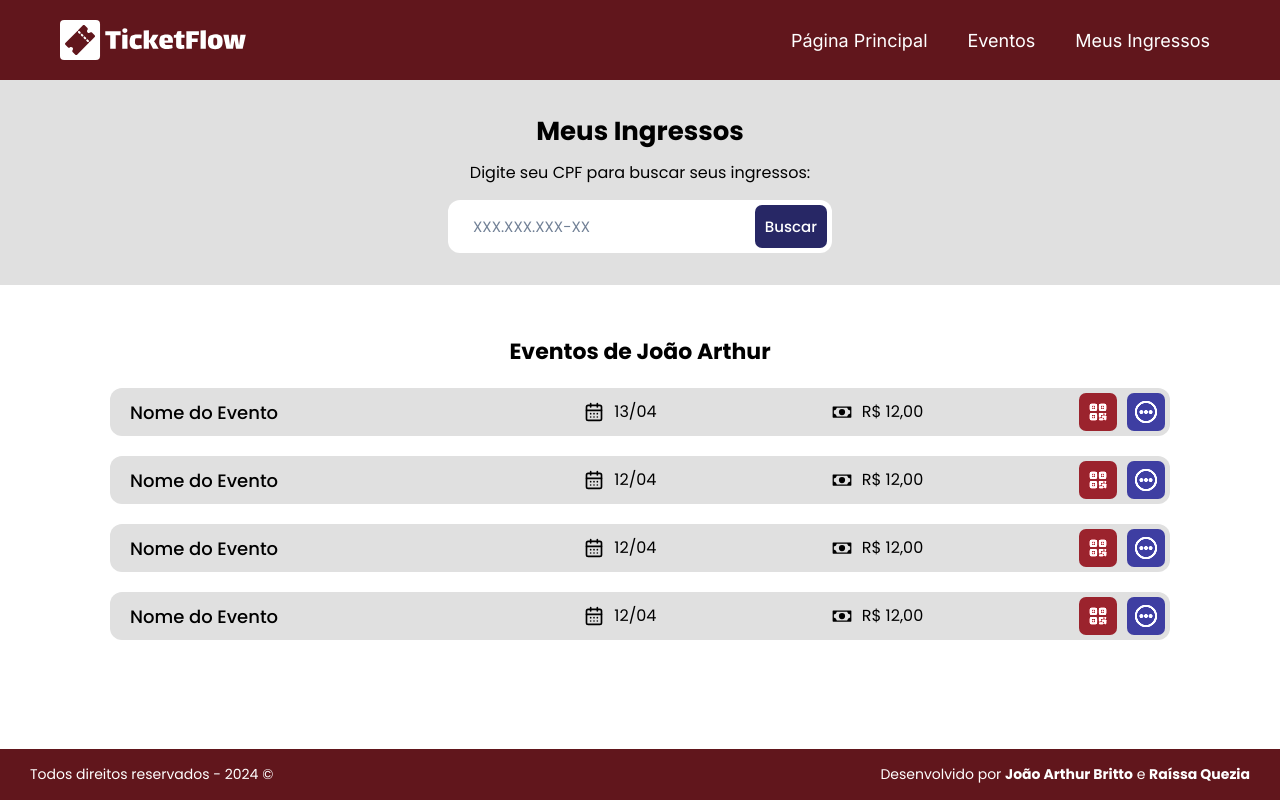
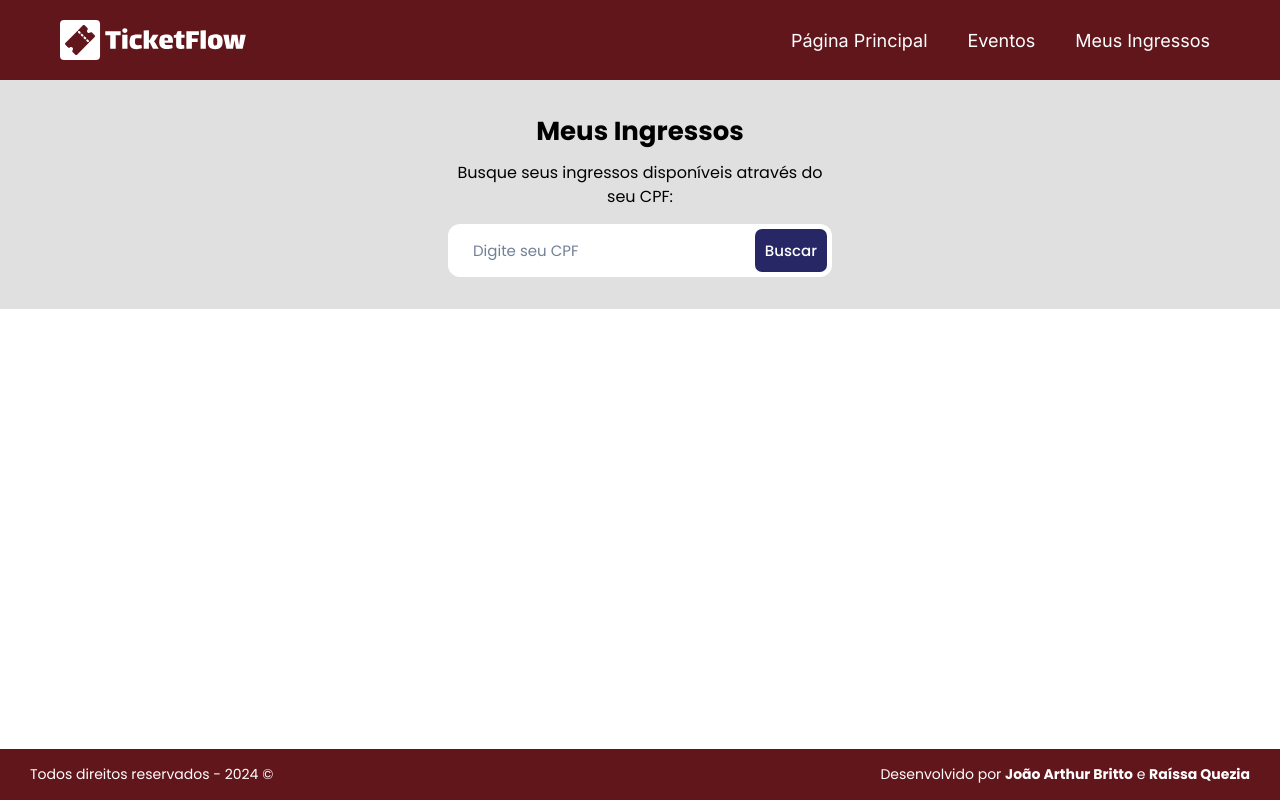
Before and after one commit to sistema-de-ingressos/Front-End-Sistema-de-Ingressos, a React (Vite) app: page /meus-ingressos in a window 1280 px wide. Built offline with nearby package versions, Linux system fonts and the light colour scheme.

Commit message:
refactor: Fixed carousel section and meus ingressos page to be compatible with api service

```diff
--- a/src/components/CarouselSection/CarouselSection.jsx
+++ b/src/components/CarouselSection/CarouselSection.jsx
@@ -1,17 +1,19 @@
 import {SectionContainer, Title} from "./styles.js";
 import {VerticalEventCard} from "../EventCard/VerticalEventCard/VerticalEventCard.jsx";
-import {useState} from "react";
 import {Swiper, SwiperSlide} from "swiper/react";
 
 import 'swiper/css';
 import 'swiper/css/navigation';
 import {Autoplay, Navigation} from 'swiper/modules';
+import {useQuery} from "@tanstack/react-query";
 
 
 export function CarouselSection({title, apiService}) {
 
-    // Implementar requisição para api para receber eventos
-    const [eventos, setEventos] = useState([])
+    const {data: eventos} = useQuery({
+        queryKey: ["eventos", title],
+        queryFn: () => apiService()
+    })
 
     return (
         <SectionContainer>
@@ -38,28 +40,19 @@ export function CarouselSection({title, apiService}) {
                     },
                 }}
             >
-                {eventos.map((evento, index) =>
+                {eventos && eventos.map((evento, index) =>
                     <SwiperSlide key={index}>
-                        <VerticalEventCard data={evento.data} nome={evento.nome} id={evento.id} preco={evento.preco} local={evento.local} horario={evento.horario}/>
+                        <VerticalEventCard
+                            id={evento.id}
+                            nome={evento.nome}
+                            imagemDestaque={evento.imagemDestaque}
+                            data={evento.data}
+                            valorAtual={evento.valorAtual}
+                            local={evento.local}
+                            horario={evento.horario}
+                        />
                     </SwiperSlide>
                 )}
-
-                {/* Exemplo */}
-                <SwiperSlide>
-                    <VerticalEventCard data={"12/04"} nome={"Evento 1"} id={1} preco={"12,00"} local={"Local do Evento"} horario={"12:00"}/>
-                </SwiperSlide>
-                <SwiperSlide>
-                    <VerticalEventCard data={"12/04"} nome={"Evento 2"} id={2} preco={"12,00"} local={"Local do Evento"} horario={"12:00"}/>
-                </SwiperSlide>
-                <SwiperSlide>
-                    <VerticalEventCard data={"12/04"} nome={"Evento 3"} id={3} preco={"12,00"} local={"Local do Evento"} horario={"12:00"}/>
-                </SwiperSlide>
-                <SwiperSlide>
-                    <VerticalEventCard data={"12/04"} nome={"Evento 4"} id={4} preco={"12,00"} local={"Local do Evento"} horario={"12:00"}/>
-                </SwiperSlide>
-                <SwiperSlide>
-                    <VerticalEventCard data={"12/04"} nome={"Evento 5"} id={5} preco={"12,00"} local={"Local do Evento"} horario={"12:00"}/>
-                </SwiperSlide>
 
             </Swiper>
 
--- a/src/pages/MeusIngressos/MeusIngressos.jsx
+++ b/src/pages/MeusIngressos/MeusIngressos.jsx
@@ -2,36 +2,44 @@ import {ContentContainer, IngressosContainer, MeusIngressosContainer, UserTitle}
 import {useState} from "react";
 import {TicketCard} from "../../components/TicketCard/TicketCard.jsx";
 import {SearchHeader} from "../../components/SearchHeader/SearchHeader.jsx";
+import {buscarIngressoPorCpf} from "../../services/apiService.js";
+import {useTitle} from "../../utils/useTitle.js";
 
-export function MeusIngressos() {
+export function MeusIngressos({title}) {
     const [cpf, setCPF] =  useState()
-    const [usuario, setUsuario] =  useState({
-        nome: 'João Arthur',
-        ingressos: [],
-    })
+    const [cliente, setCliente] =  useState()
+    useTitle(title)
+
+    const handleSubmit = async () => {
+        try {
+            const response = await buscarIngressoPorCpf(cpf)
+            setCliente(response)
+        } catch (error) {
+            console.log(error)
+        }
+    }
+
 
     return (
         <MeusIngressosContainer>
             <SearchHeader
                 title={"Meus Ingressos"}
-                subtitle={"Digite seu CPF para buscar seus ingressos:"}
-                placeholder={"XXX.XXX.XXX-XX"}
+                subtitle={"Busque seus ingressos disponíveis através do seu CPF:"}
+                placeholder={"Digite seu CPF"}
                 onChange={(e) => setCPF(e.target.value)}
-                // Ainda será implementado requisição de busca para API
-                handleSubmit={() => console.log(cpf)}
+                handleSubmit={handleSubmit}
             />
-            <ContentContainer>
-                <UserTitle>Eventos de {usuario.nome}</UserTitle>
-                <IngressosContainer>
-                    {usuario.ingressos.map((ingresso, index) =>
-                        <TicketCard key={index} nome={ingresso.nome} data={ingresso.data} valor={ingresso.valor} qrCodeLink={ingresso.qrCodeLink}/>
-                    )}
-                    <TicketCard data={"13/04"} nome={"Nome do Evento"} valor={"R$ 12,00"} key={1}/>
-                    <TicketCard data={"12/04"} nome={"Nome do Evento"} valor={"R$ 12,00"} key={1}/>
-                    <TicketCard data={"12/04"} nome={"Nome do Evento"} valor={"R$ 12,00"} key={1}/>
-                    <TicketCard data={"12/04"} nome={"Nome do Evento"} valor={"R$ 12,00"} key={1}/>
-                </IngressosContainer>
-            </ContentContainer>
+            {cliente && (
+                <ContentContainer>
+                    <UserTitle>Eventos de {cliente.nome}</UserTitle>
+                    <IngressosContainer>
+                        {cliente.ingressos ? cliente.ingressos.map((ingresso, index) =>
+                            <TicketCard key={index} nome={ingresso.nome} data={ingresso.data} valor={ingresso.valor} qrCodeLink={ingresso.qrCodeLink}/>
+                        ) : <p>Nenhum ingresso disponível</p>}
+                    </IngressosContainer>
+                </ContentContainer>
+            )}
+
         </MeusIngressosContainer>
     )
 }
```
